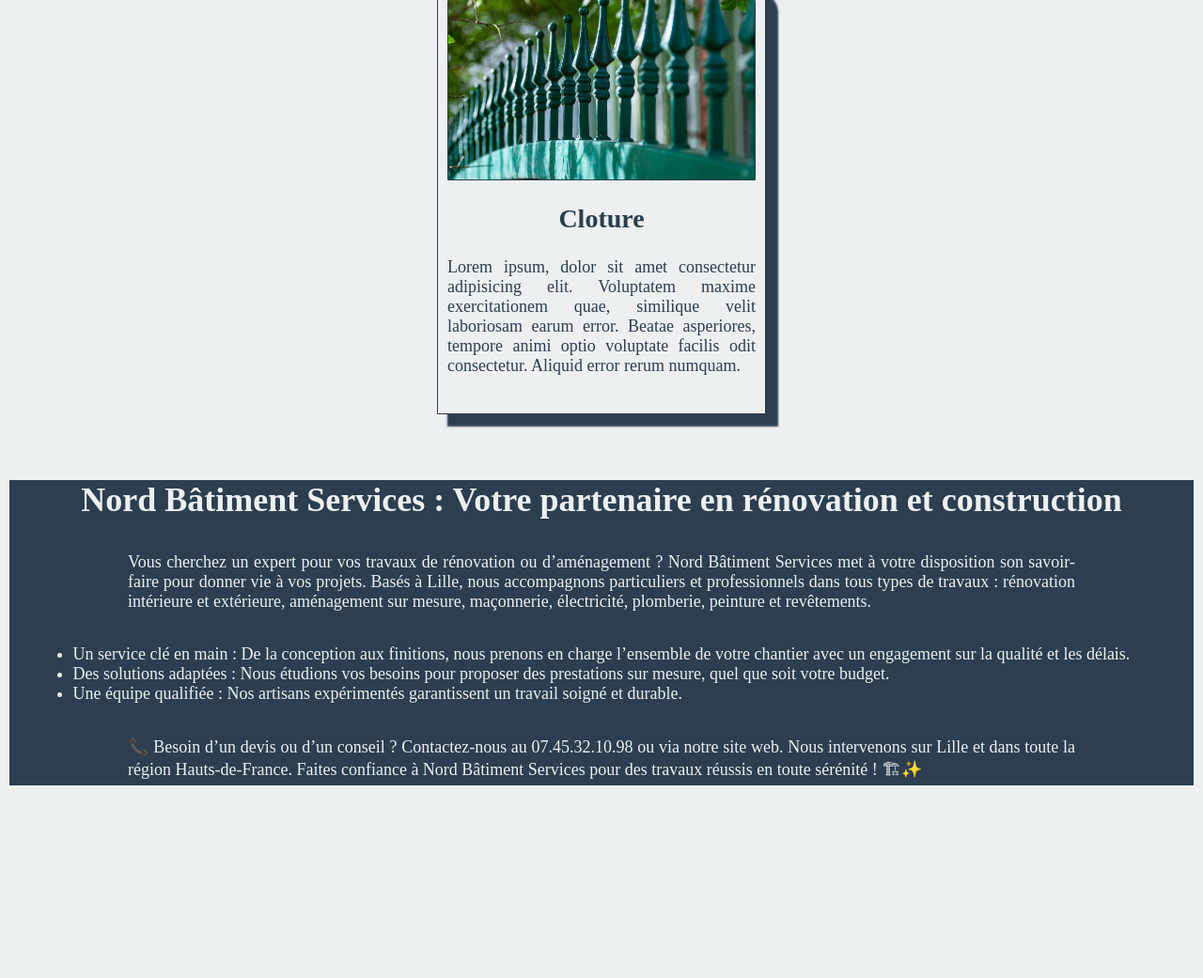
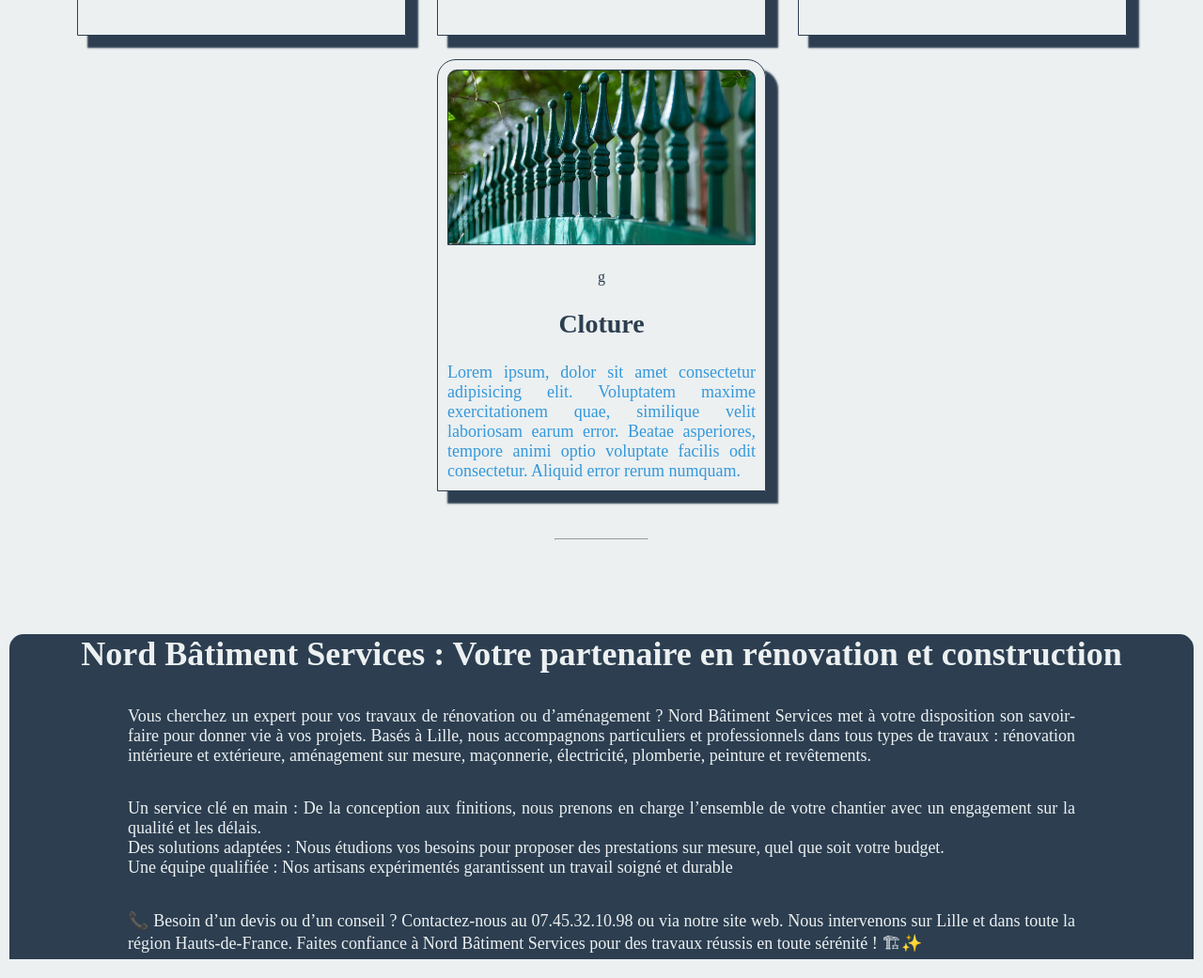
Before and after one commit to AissamK31/pierre-et-beton, a plain HTML site: page src/pages/02-services.html in a window 1280 px wide. Shown: the part 586-1627 px from the top of the page at 94% size. Before the commit the page ends 1442 px from the top, so only its background shows below. Drawn offline with Linux system fonts and the light colour scheme.

```diff
--- a/src/css/02-services.css
+++ b/src/css/02-services.css
@@ -7,6 +7,12 @@
 body {
     background: #ecf0f1;
     color: #2c3e50;
+}
+
+hr {
+    width: 100px;
+    color: #3498db;
+   margin: 30px 0px;
 }
 
 .services{
@@ -21,6 +27,7 @@
 
  h2 {
     font-size: 36px;
+    text-align: center;
 }
 .block-service {
     width: 90%;
@@ -56,6 +63,7 @@
 }
 
 .card p {
+    color: #3498db;
     text-align: justify;
     font-size: 18px;
 }
@@ -91,6 +99,7 @@
     font-size: 18px;
     background-color:  #2c3e50;
     color: #ecf0f1 ;
+    border-radius: 15px 15px 0px 0px ;
 }
 .txt p {
     width: 80%;
--- a/src/pages/02-services.html
+++ b/src/pages/02-services.html
@@ -8,7 +8,8 @@
  </head>
  <body>
   <article class="services">
-   <h2>Nos services</h2>
+   <h2 style="color: #3498db">Nos services</h2>
+   <hr>
    <section class="block-service">
     <div class="card">
      <div class="img-card macon"></div>
@@ -41,7 +42,7 @@
      ></div
     >
     <div class="card">
-     <div class="img-card cloture"></div>
+     <div class="img-card cloture"></div>g
      <h3>Cloture</h3
      ><p
       >Lorem ipsum, dolor sit amet consectetur adipisicing elit. Voluptatem
@@ -51,6 +52,7 @@
      ></div
     >
    </section>
+   <hr>
    <section class="txt">
     <h2>
      Nord Bâtiment Services : Votre partenaire en rénovation et construction</h2
@@ -63,24 +65,21 @@
      extérieure, aménagement sur mesure, maçonnerie, électricité, plomberie,
      peinture et revêtements.
     </p>
-    <ul>
-     <li
-      >Un service clé en main : De la conception aux finitions, nous prenons en
-      charge l’ensemble de votre chantier avec un engagement sur la qualité et
-      les délais.
-     </li>
-     <li>
-      Des solutions adaptées : Nous étudions vos besoins pour proposer des
-      prestations sur mesure, quel que soit votre budget.</li
-     >
-     <li> Une équipe qualifiée : Nos artisans expérimentés garantissent un travail soigné et durable.</li>
-    </ul>
+
     <p>
- 📞 Besoin d’un devis ou d’un
-     conseil ? Contactez-nous au 07.45.32.10.98 ou via notre site web. Nous
-     intervenons sur Lille et dans toute la région Hauts-de-France. Faites
-     confiance à Nord Bâtiment Services pour des travaux réussis en toute
-     sérénité ! 🏗✨
+     Un service clé en main : De la conception aux finitions, nous prenons en
+     charge l’ensemble de votre chantier avec un engagement sur la qualité et
+     les délais. <br> Des solutions adaptées : Nous étudions vos besoins pour
+     proposer des prestations sur mesure, quel que soit votre budget. <br> Une équipe
+     qualifiée : Nos artisans expérimentés garantissent un travail soigné et
+     durable
+    </p>
+
+    <p>
+     📞 Besoin d’un devis ou d’un conseil ? Contactez-nous au 07.45.32.10.98 ou
+     via notre site web. Nous intervenons sur Lille et dans toute la région
+     Hauts-de-France. Faites confiance à Nord Bâtiment Services pour des travaux
+     réussis en toute sérénité ! 🏗✨
     </p>
    </section>
   </article>
```
